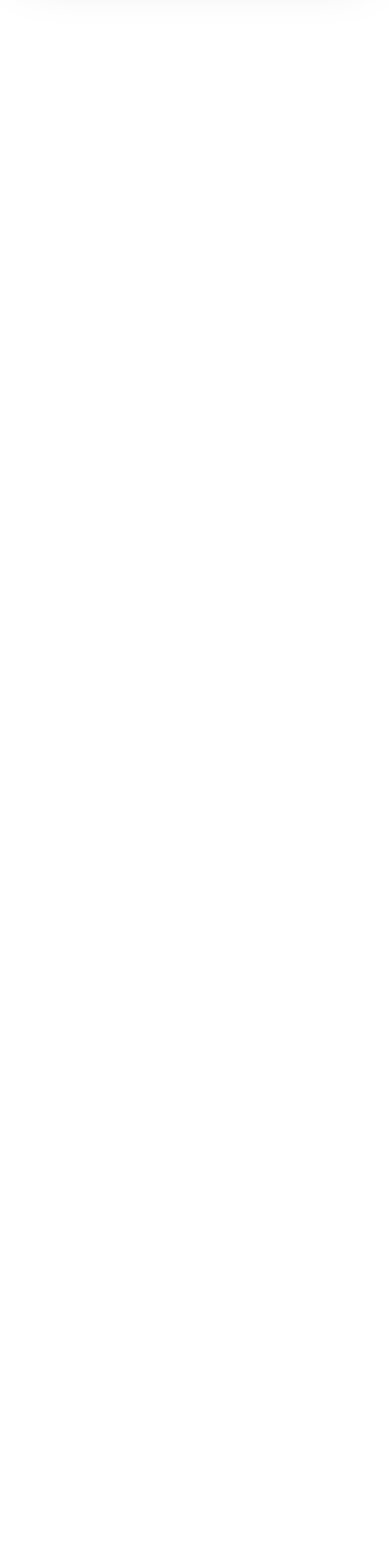
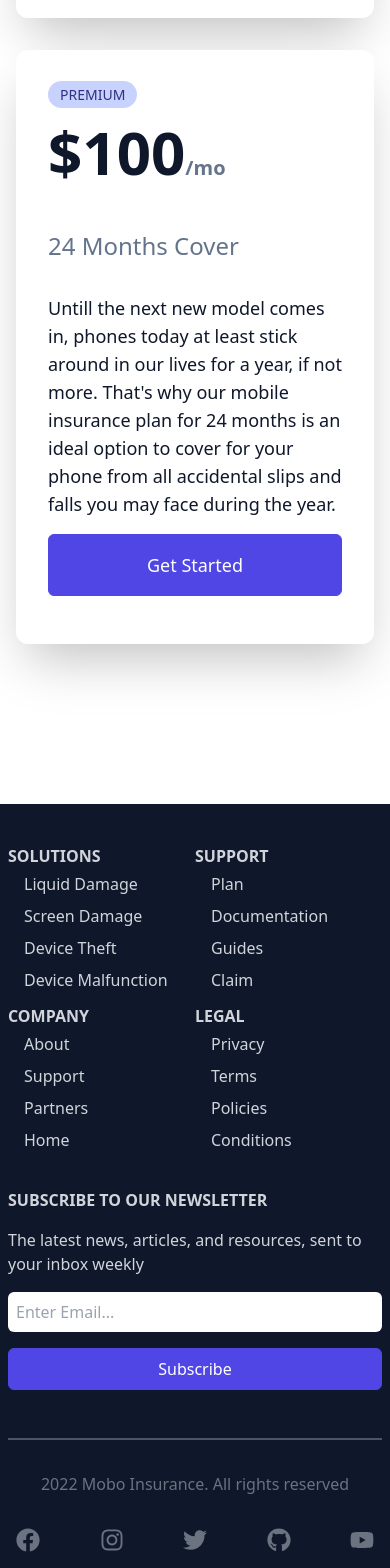
Before and after one commit to punushree/MobileInsurance, a React (Create React App) app: page / in a window 390 px wide. Shown: the part 5090-6658 px from the top of the page. Before the commit the page ends 5204 px from the top, so only its background shows below. Built offline with nearby package versions, Linux system fonts and the light colour scheme.

Commit message:
first commit

```diff
--- a/package.json
+++ b/package.json
@@ -11,6 +11,7 @@
     "react-dom": "^18.2.0",
     "react-icons": "^4.4.0",
     "react-scripts": "5.0.1",
+    "react-scroll": "^1.8.7",
     "web-vitals": "^2.1.4"
   },
   "scripts": {
--- a/src/App.js
+++ b/src/App.js
@@ -16,7 +16,7 @@ function App() {
       <Support />
       <AllInOneMobileInsuranceCover />
       <Plan />
-      {/* <Footer /> */}
+      <Footer />
     </>
   );
 }
--- a/src/components/About.js
+++ b/src/components/About.js
@@ -2,7 +2,7 @@ import React from "react";
 
 const About = () => {
   return (
-    <div className="w-full my-32">
+    <div name="about" className="w-full my-32">
       <div className="max-w-[1240px] mx-auto">
         <div className="text-center">
           <h2 className="text-5xl font-bold py-6">
--- a/src/components/Footer.js
+++ b/src/components/Footer.js
@@ -1,10 +1,77 @@
 import React from "react";
+import {
+  FaFacebook,
+  FaInstagram,
+  FaTwitter,
+  FaYoutube,
+  FaGithub,
+} from "react-icons/fa";
 
 const Footer = () => {
   return (
-    <div className="">
-      <div></div>
-      Footer
+    <div className="w-full mt-24 bg-slate-900 text-gray-300 py-y px-2">
+      <div className="max-w-[1240px] mx-auto grid grid-cols-2 md:grid-cols-6 border-b-2 border-gray-600 py-8">
+        <div>
+          <h6 className="font-bold uppercase pt-2">Solutions</h6>
+          <ul>
+            <li className="py-1">Liquid Damage</li>
+            <li className="py-1">Screen Damage</li>
+            <li className="py-1">Device Theft</li>
+            <li className="py-1">Device Malfunction</li>
+          </ul>
+        </div>
+        <div>
+          <h6 className="font-bold uppercase pt-2">Support</h6>
+          <ul>
+            <li className="py-1">Plan</li>
+            <li className="py-1">Documentation</li>
+            <li className="py-1">Guides</li>
+            <li className="py-1">Claim</li>
+          </ul>
+        </div>
+        <div>
+          <h6 className="font-bold uppercase pt-2">Company</h6>
+          <ul>
+            <li className="py-1">About</li>
+            <li className="py-1">Support</li>
+            <li className="py-1">Partners</li>
+            <li className="py-1">Home</li>
+          </ul>
+        </div>
+        <div>
+          <h6 className="font-bold uppercase pt-2">Legal</h6>
+          <ul>
+            <li className="py-1">Privacy</li>
+            <li className="py-1">Terms</li>
+            <li className="py-1">Policies</li>
+            <li className="py-1">Conditions</li>
+          </ul>
+        </div>
+        <div className="col-span-2 pt-8 md:pt-2">
+          <p className="font-bold uppercase">Subscribe to our newsletter</p>
+          <p className="py-4">
+            The latest news, articles, and resources, sent to your inbox weekly
+          </p>
+          <form className="flex flex-col sm:flex-row">
+            <input
+              className="w-full p-2 mr-4 rounded-md mb-4"
+              type="mail"
+              placeholder="Enter Email..."
+            />
+            <button className="p-2 mb-4">Subscribe</button>
+          </form>
+        </div>
+      </div>
+      <div className="flex flex-col max-w-[1240px] px-2 py-4 m-auto justify-between sm:flex-row text-center text-gray-500">
+        <p className="py-4">2022 Mobo Insurance. All rights reserved</p>
+        <div className="flex justify-between sm:w-[300px] pt-4 text-2xl">
+          <FaFacebook />
+          <FaInstagram />
+          <FaTwitter />
+          <FaGithub />
+          <FaYoutube />
+        </div>
+      </div>
     </div>
   );
 };
--- a/src/components/Header.js
+++ b/src/components/Header.js
@@ -12,7 +12,10 @@ const Header = () => {
   return (
     <>
       <Navbar />
-      <div className="w-full h-screen bg-zinc-200 flex flex-col justify-between">
+      <div
+        name="home"
+        className="w-full h-screen bg-zinc-200 flex flex-col justify-between"
+      >
         <div className="grid md:grid-cols-2 max-w-[1240px] m-auto">
           <div className="flex flex-col justify-center md:items-start w-full px-2 py-20">
             <h1 className="text-5xl md:text-7xl font-bold">Mobile Insurance</h1>
--- a/src/components/Navbar.js
+++ b/src/components/Navbar.js
@@ -1,6 +1,7 @@
 import React, { useState } from "react";
 import { MenuIcon, XIcon } from "@heroicons/react/outline";
 import Form from "./Form";
+import { Link, animateScroll as scroll } from "react-scroll";
 
 const Navbar = () => {
   const [nav, setNav] = useState(false);
@@ -18,9 +19,40 @@ const Navbar = () => {
             <h2 className="text-sm sm:text-xs">Powered by BugendaiTech</h2>
           </div>
           <ul className="hidden md:flex">
-            <li>Home</li>
-            <li>About</li>
-            <li>Support</li>
+            <li>
+              <Link
+                to="home"
+                spy={true}
+                smooth={true}
+                offset={1}
+                duration={500}
+              >
+                Home
+              </Link>
+            </li>
+            <li>
+              <Link
+                to="about"
+                spy={true}
+                smooth={true}
+                offset={-190}
+                duration={500}
+              >
+                About
+              </Link>
+            </li>
+
+            <li>
+              <Link
+                to="support"
+                spy={true}
+                smooth={true}
+                offset={-40}
+                duration={500}
+              >
+                Support
+              </Link>
+            </li>
             <li>Claim</li>
           </ul>
         </div>
--- a/src/components/Plan.js
+++ b/src/components/Plan.js
@@ -34,7 +34,31 @@ const Plan = () => {
                 for your phone from all accidental slips and falls you may face
                 during the year.
               </p>
-              <button>Get Started</button>
+              <button className="w-full py-4 my-4">Get Started</button>
+            </div>
+          </div>
+          <div className="bg-white text-slate-900 m-4 p-8 rounded-xl shadow-2xl relative">
+            <span className="uppercase px-3 py-1 bg-indigo-200 text-indigo-900 rounded-2xl text-sm">
+              Premium
+            </span>
+            <div>
+              <p className="text-6xl font-bold py-4 flex">
+                $100
+                <span className="text-xl text-slate-500 flex flex-col justify-end">
+                  /mo
+                </span>
+              </p>
+            </div>
+            <p className="text-2xl py-8 text-slate-500">24 Months Cover</p>
+            <div className="text-lg">
+              <p>
+                Untill the next new model comes in, phones today at least stick
+                around in our lives for a year, if not more. That's why our
+                mobile insurance plan for 24 months is an ideal option to cover
+                for your phone from all accidental slips and falls you may face
+                during the year.
+              </p>
+              <button className="w-full py-4 my-4">Get Started</button>
             </div>
           </div>
         </div>
--- a/src/components/Support.js
+++ b/src/components/Support.js
@@ -5,7 +5,7 @@ import supportImg from "../assets/support.png";
 
 const Support = () => {
   return (
-    <div className="w-full mt-24">
+    <div name="support" className="w-full mt-24">
       <div className="w-full h-[400px] bg-gray-900/90 absolute">
         <img
           className="w-full h-full object-cover mix-blend-overlay"
```
Also changed, not shown: 1 other file (tests, documents, lock files or other folders).
